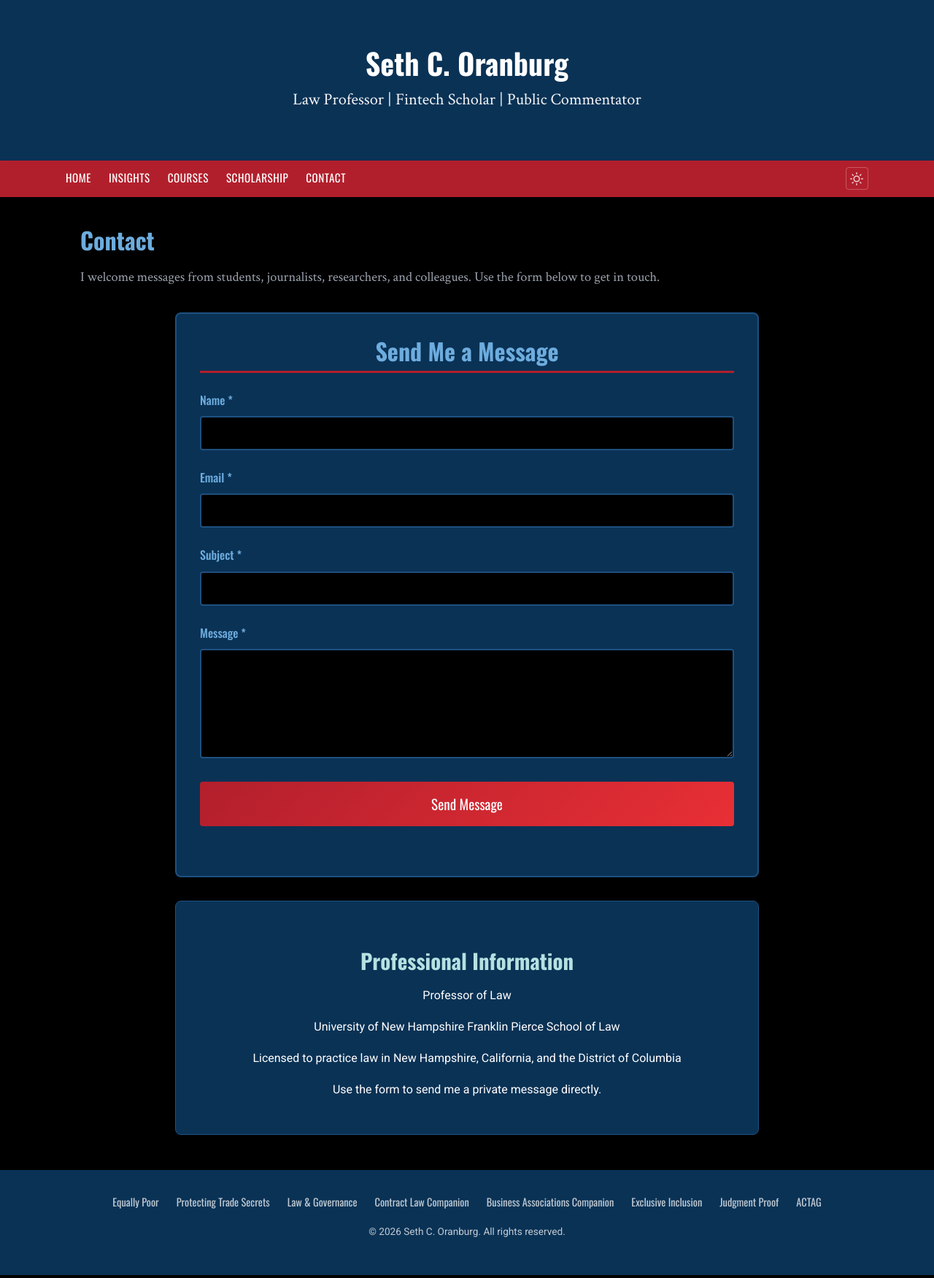
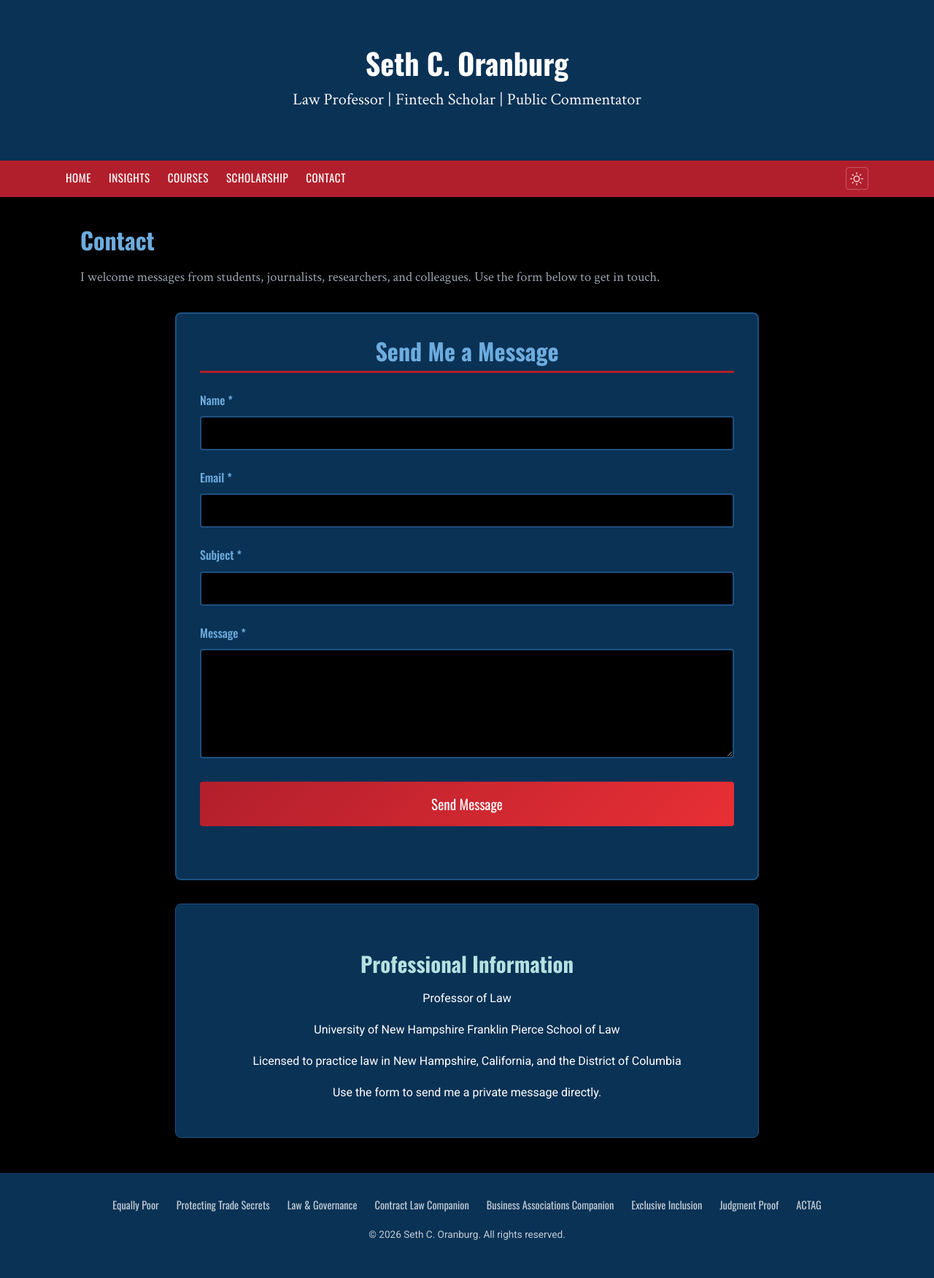
Before and after one commit to Oranburg/oranburg.github.io, a Jekyll site: the page built from contact/index.html, in a window 1280 px wide. Shown: the whole page at 73% size. Built offline with Jekyll 4.4.1, drawn with Linux system fonts in a browser that asks for light colours.

Commit message:
Refine contact form accessibility and style consistency
Agent-Logs-Url: https://github.com/Oranburg/oranburg.github.io/sessions/af6289b9-79d6-47fd-97ff-466a64a5ef05

Co-authored-by: Oranburg <259708769+Oranburg@users.noreply.github.com>

```diff
--- a/assets/css/site.css
+++ b/assets/css/site.css
@@ -601,7 +601,7 @@ details.embed[open] summary {
 
 .contact-form-status {
   margin: var(--space-md) 0 0;
-  min-height: 1.25rem;
+  min-height: var(--space-lg);
   font-size: 0.95rem;
 }
 
--- a/contact/index.html
+++ b/contact/index.html
@@ -35,7 +35,7 @@ tagline: "Law Professor | Fintech Scholar | Public Commentator"
 
       <div class="contact-form-honeypot" aria-hidden="true">
         <label for="website">Website</label>
-        <input type="text" id="website" name="_gotcha" tabindex="-1" autocomplete="off">
+        <input type="text" id="website" name="_gotcha" autocomplete="off">
       </div>
 
       <input type="hidden" name="_subject" value="[Website Contact] New message from {{ site.url | default: site.title }}">
```
Also changed, not shown: other parts of contact/index.html (+1 -1 lines).
